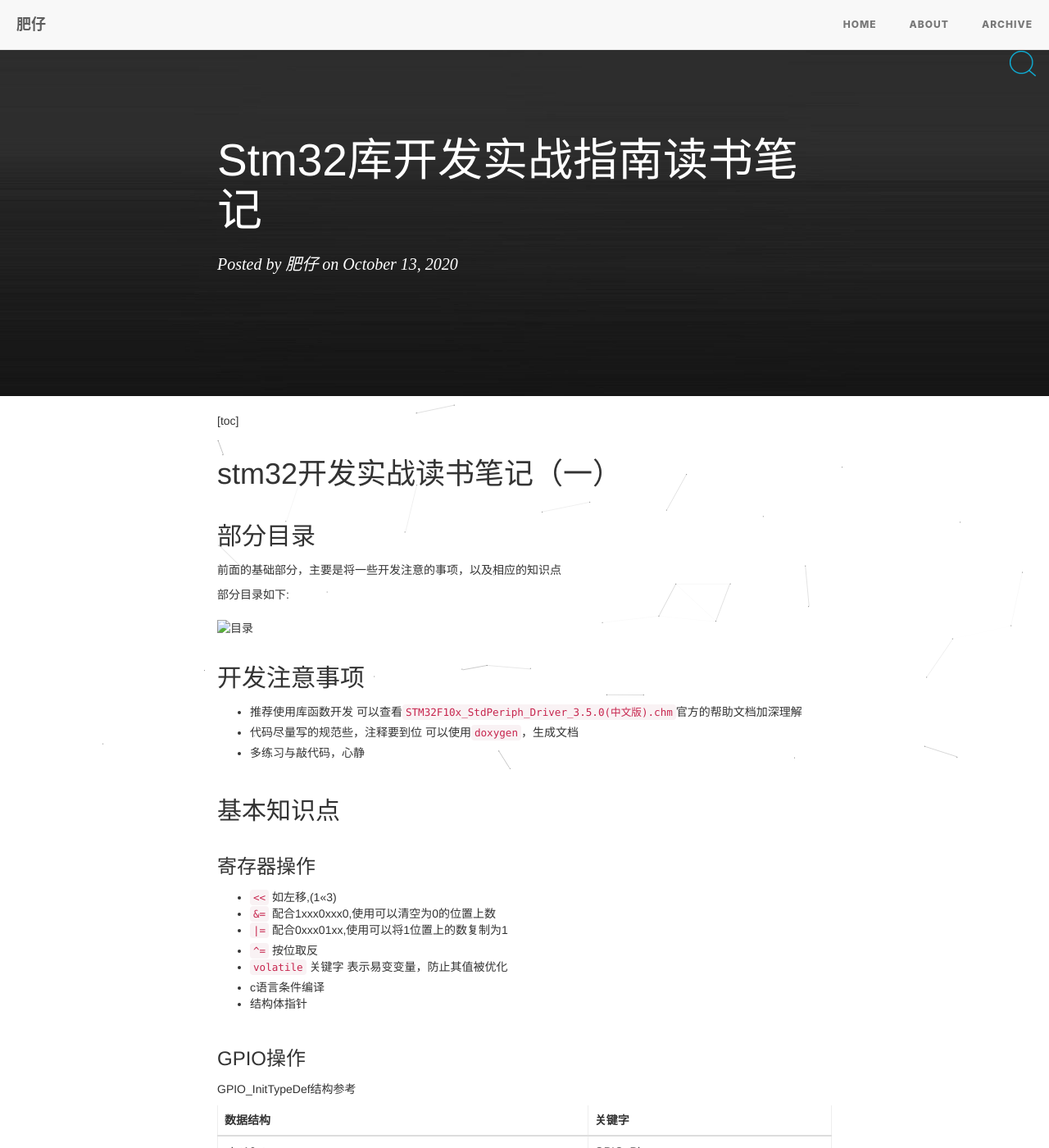
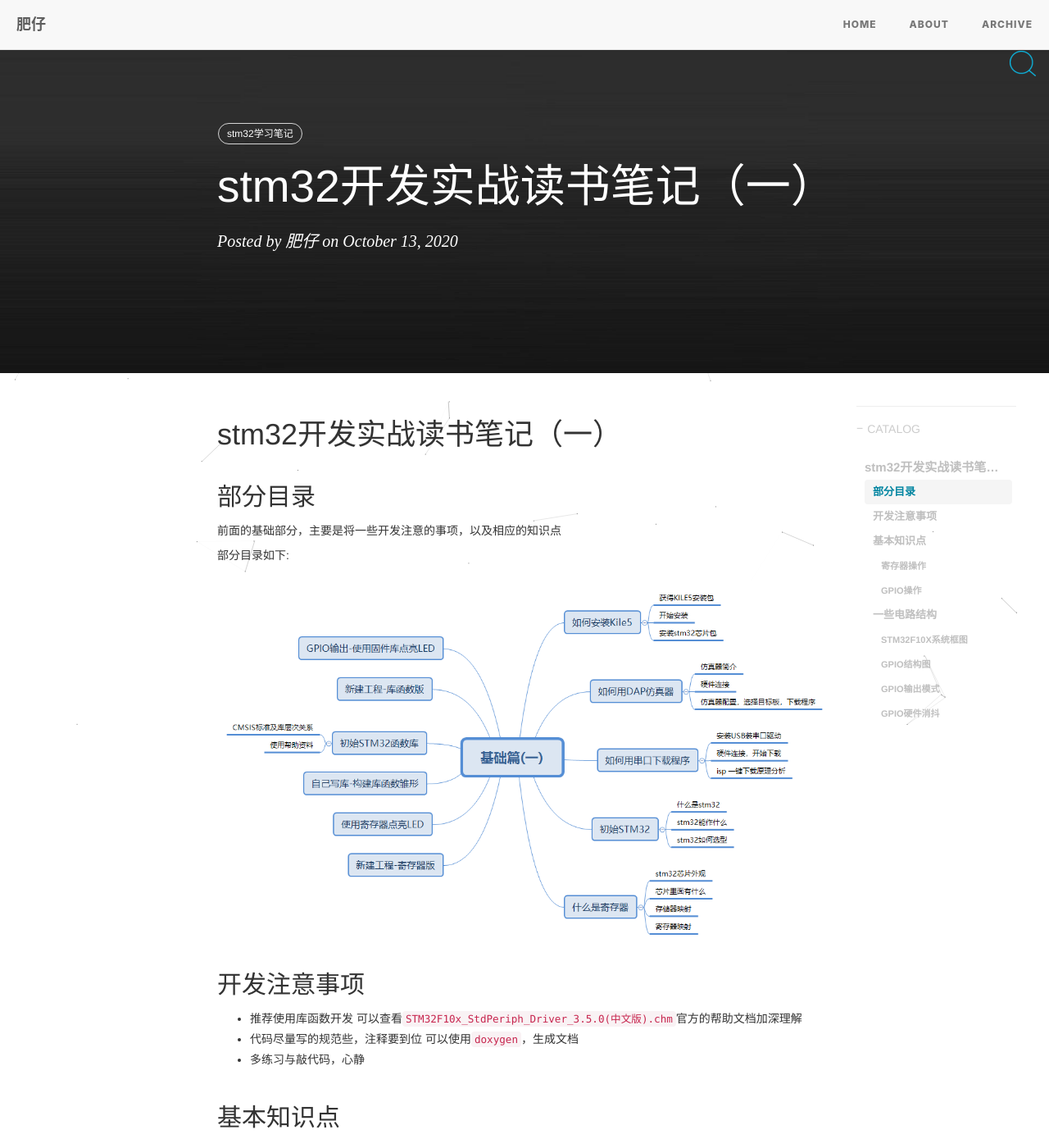
Before and after one commit to daniao2017/daniao2017.github.io, a Jekyll site: the page built from _posts/2020-10-13-stm32库开发实战指南读书笔记.md, in a window 1280 px wide and 1400 px high. Shown: the whole window at 82% size. Built offline with Jekyll 4.4.1, drawn with Linux system fonts in a browser that asks for light colours; nearby versions of some CDN libraries; our own code applies the rules of GitHub Pages for plain Markdown files; comment, search, counter and statistics services are not loaded.

Commit message:
Update 2020-10-13-stm32库开发实战指南读书笔记.md

```diff
--- a/_posts/2020-10-13-stm32库开发实战指南读书笔记.md
+++ b/_posts/2020-10-13-stm32库开发实战指南读书笔记.md
@@ -1,10 +1,19 @@
-[toc]
+---
+layout:     post
+title:      stm32开发实战读书笔记（一）
+date:       2020-10-13
+author:     肥仔
+catalog: true
+tags:
+
+    - stm32学习笔记
+---
 # stm32开发实战读书笔记（一）
 ## 部分目录
 前面的基础部分，主要是将一些开发注意的事项，以及相应的知识点
 
 部分目录如下:
-![目录](./asserts/基础篇(一).png)
+<img src ="https://daniao2017.github.io/img/in_post/asserts/基础篇(一).png">
 
 ## 开发注意事项
 
@@ -63,18 +72,22 @@ GPIO_InitTypeDef结构参考
 ## 一些电路结构
 ### STM32F10X系统框图
 
-![系统框图](./asserts/系统框图.jpg)
+<img src ="https://daniao2017.github.io/img/in_post/asserts/系统框图.jpg">
+
 
 ### GPIO结构图
 
-![GPIO结构图](./asserts/GPIO结构图.jpg)
+
+<img src ="https://daniao2017.github.io/img/in_post/asserts/GPIO结构图.jpg">
 
 ### GPIO输出模式
 
-![推挽输出](./asserts/推挽等效电路.jpg)
 
-![开漏输出](./asserts/开漏电路.jpg)
+<img src ="https://daniao2017.github.io/img/in_post/asserts/推挽等效电路.jpg">
+
+
+<img src ="https://daniao2017.github.io/img/in_post/asserts/开漏电路.jpg">
 
 ### GPIO硬件消抖
 
-![硬件消抖](./asserts/硬件消抖.jpg)
+<img src ="https://daniao2017.github.io/img/in_post/asserts/硬件消抖.jpg">
```
